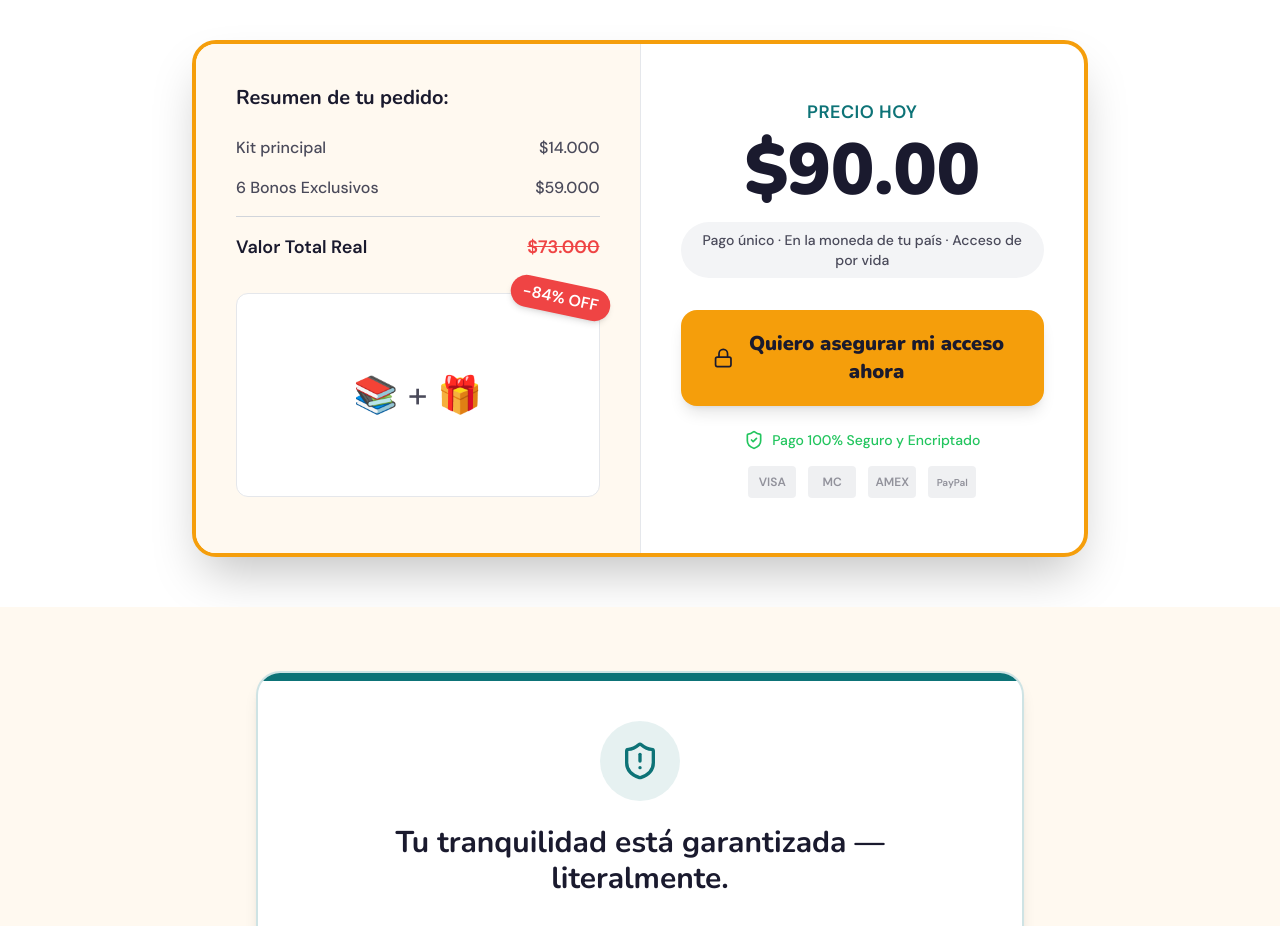
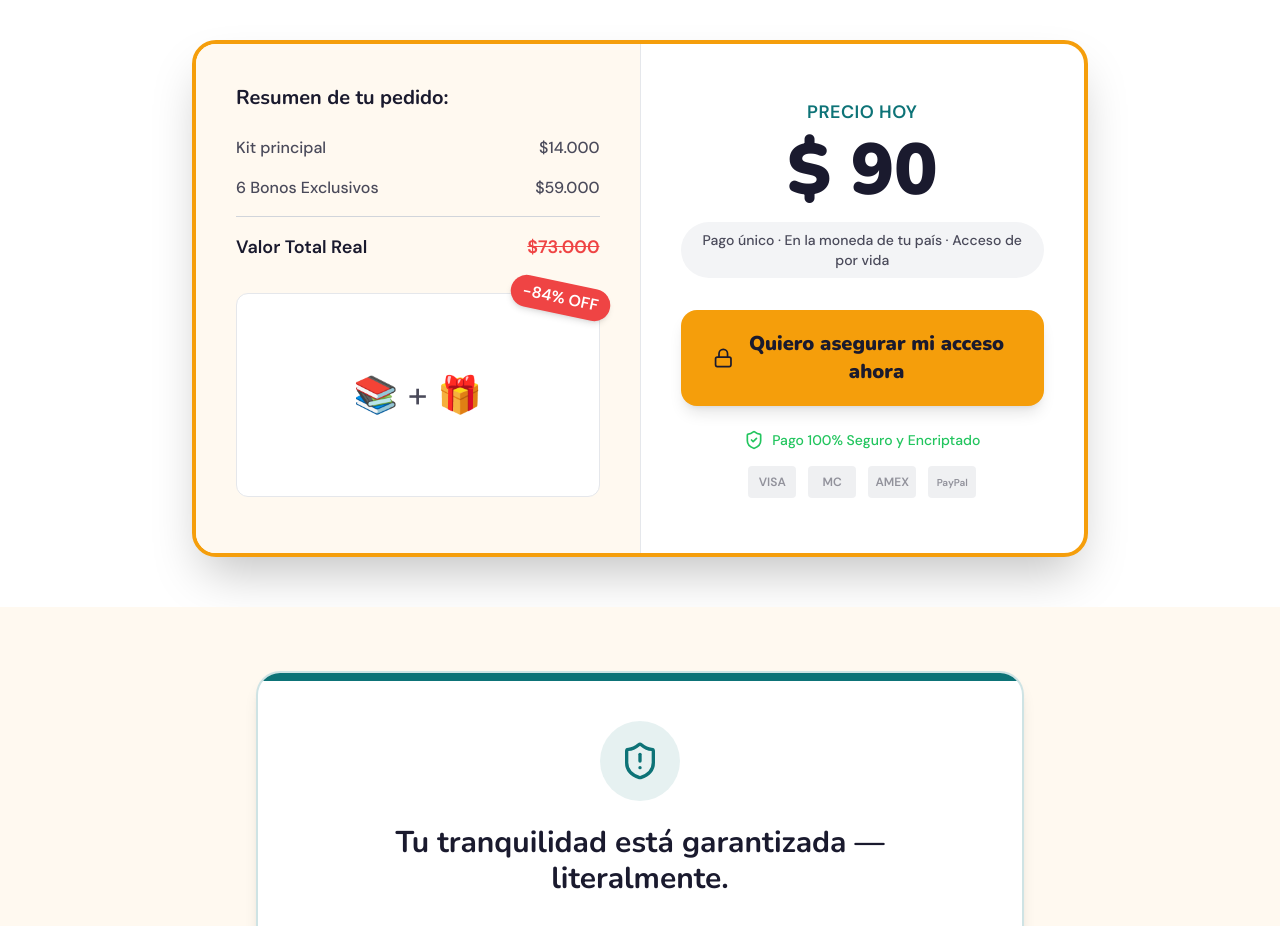
Before and after one commit to malcom01010110/landing-kitfonetico, a React (Vite) app in the folder Landing/: page / in a window 1280 px wide. Shown: the part 6143-7069 px from the top of the page. Built offline with nearby package versions, Linux system fonts and the light colour scheme.

Commit message:
Update PriceDisplay.tsx

```diff
--- a/Landing/src/components/PriceDisplay.tsx
+++ b/Landing/src/components/PriceDisplay.tsx
@@ -1,38 +1,26 @@
-import React, { useEffect, useState } from 'react';
+import React from 'react';
+
 interface PriceDisplayProps {
   amount: number;
   className?: string;
   showCurrencyCode?: boolean;
 }
+
 export function PriceDisplay({
   amount,
   className = '',
   showCurrencyCode = false
 }: PriceDisplayProps) {
-  const [currencySymbol, setCurrencySymbol] = useState('U$');
-  useEffect(() => {
-    // Detect browser locale to set the appropriate currency symbol
-    const locale = navigator.language || 'es-AR';
-    if (
-    locale.includes('es-ES') ||
-    locale.includes('eu') ||
-    locale.includes('ca'))
-    {
-      setCurrencySymbol('€');
-    } else if (locale.includes('en-GB')) {
-      setCurrencySymbol('£');
-    } else if (locale.includes('en-US')) {
-      setCurrencySymbol('$');
-    } else {
-      // Default for Latin America
-      setCurrencySymbol('U$');
-    }
-  }, []);
+  const formattedPrice = new Intl.NumberFormat('es-AR', {
+    style: 'currency',
+    currency: 'ARS',
+    minimumFractionDigits: 0,
+    maximumFractionDigits: 0
+  }).format(amount);
+
   return (
     <span className={className}>
-      {currencySymbol}
-      {amount.toFixed(2)}{' '}
-      {showCurrencyCode && currencySymbol === 'U$' ? 'USD' : ''}
-    </span>);
-
+      {formattedPrice} {showCurrencyCode ? 'ARS' : ''}
+    </span>
+  );
 }
```
